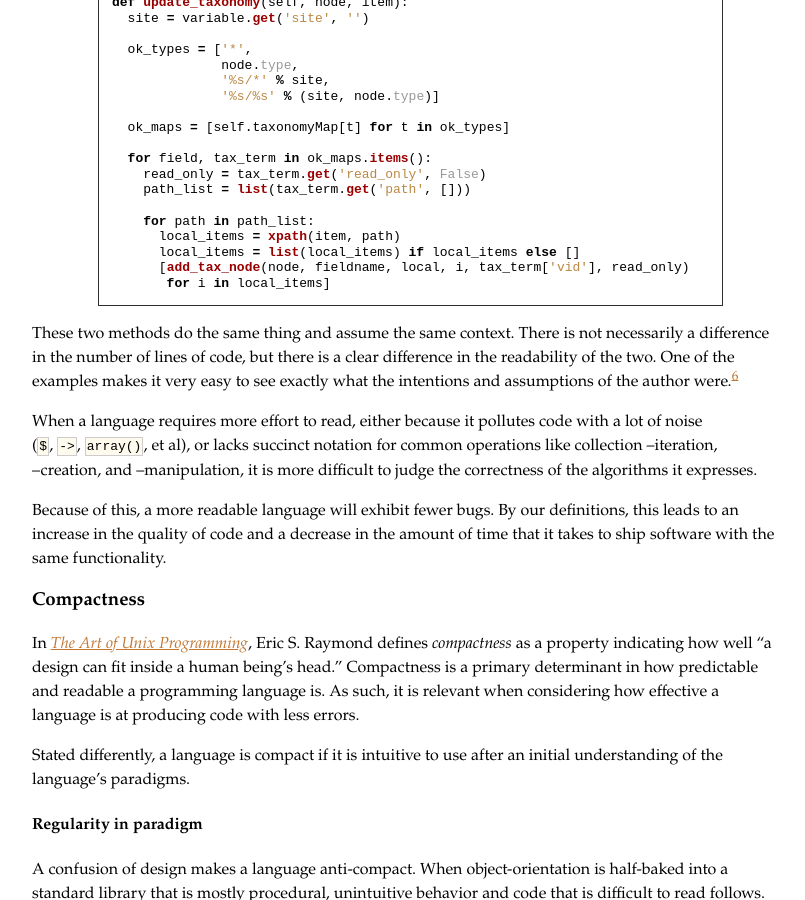
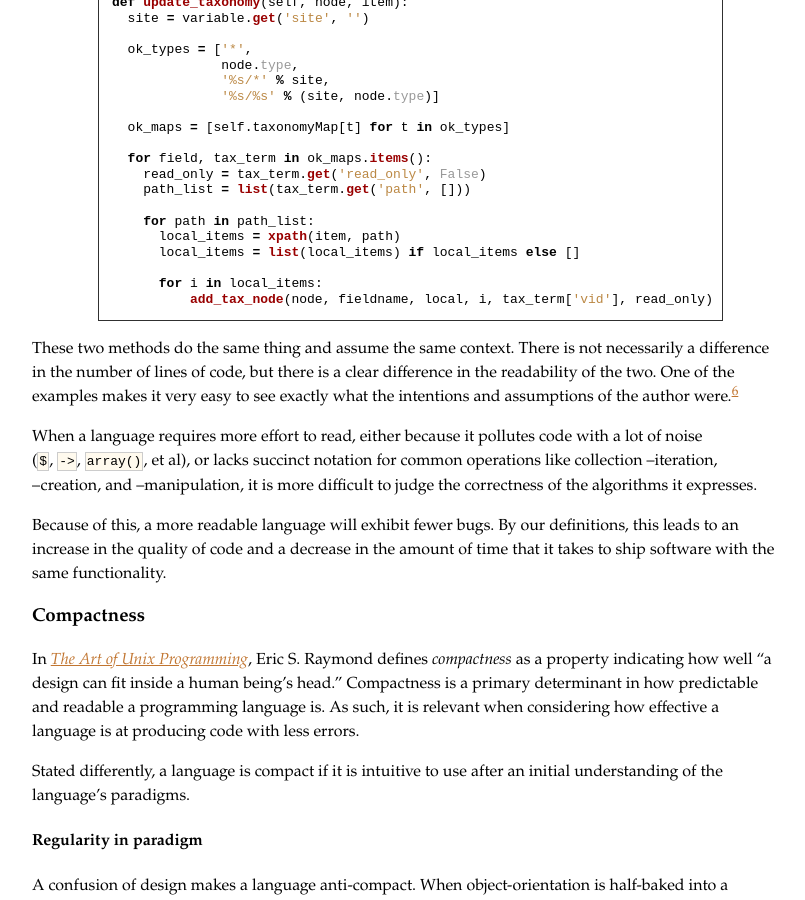
Before and after one commit to jamesob/jamesob.github.io, a Jekyll site: the page built from _posts/2012-2-11-language-matters.md, in a window 1280 px wide and 900 px high, scrolled down 5678 px. Shown: the whole window, without its empty margins (254-1059 px from the left). Built offline with Jekyll 4.4.1, drawn with Linux system fonts in a browser that asks for light colours; comment, search, counter and statistics services are not loaded.

Commit message:
changing python based on senderista's comment

```diff
--- a/_posts/2012-2-11-language-matters.md
+++ b/_posts/2012-2-11-language-matters.md
@@ -332,8 +332,9 @@ def update_taxonomy(self, node, item):
     for path in path_list:
       local_items = xpath(item, path)
       local_items = list(local_items) if local_items else []
-      [add_tax_node(node, fieldname, local, i, tax_term['vid'], read_only)
-       for i in local_items]
+
+      for i in local_items:
+          add_tax_node(node, fieldname, local, i, tax_term['vid'], read_only)
 {% endhighlight %}
 
 These two methods do the same thing and assume the same context. There is not
```
